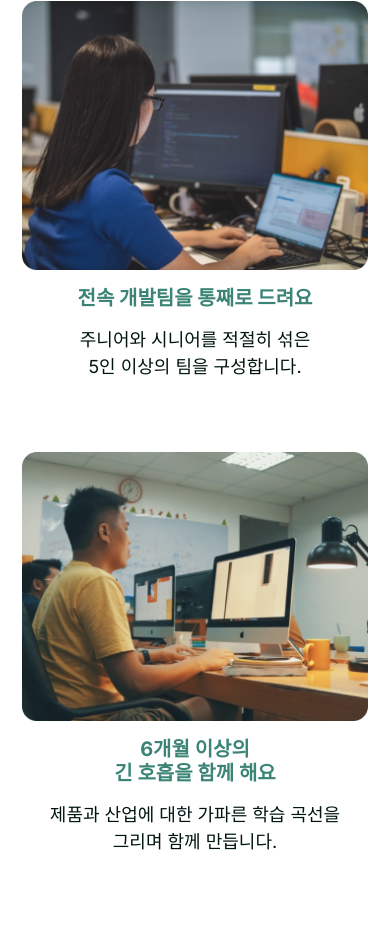
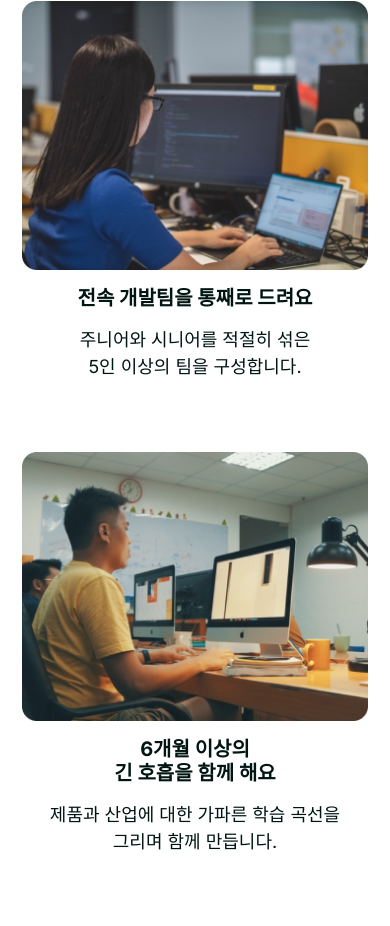
Before and after one commit to EricMetacoders/Metacoders_website, a plain HTML site: page public/sale.html in a window 390 px wide. Shown: the part 2138-3064 px from the top of the page. Drawn offline with nearby package versions, Linux system fonts and the light colour scheme; a script that the page names is missing.

Commit message:
fix section three mobile title color

```diff
--- a/public/css/sale.css
+++ b/public/css/sale.css
@@ -637,7 +637,7 @@ p {
   #section-3 .card1 h3,
   #section-3 .card2 h3,
   #section-3 .card3 h3 {
-    color: var(--metacoders-sale-title-color);
+    /* color: var(--metacoders-sale-title-color); */
   }
   #section-3 .card2 h3,
   #section-3 .card2 p {
```
